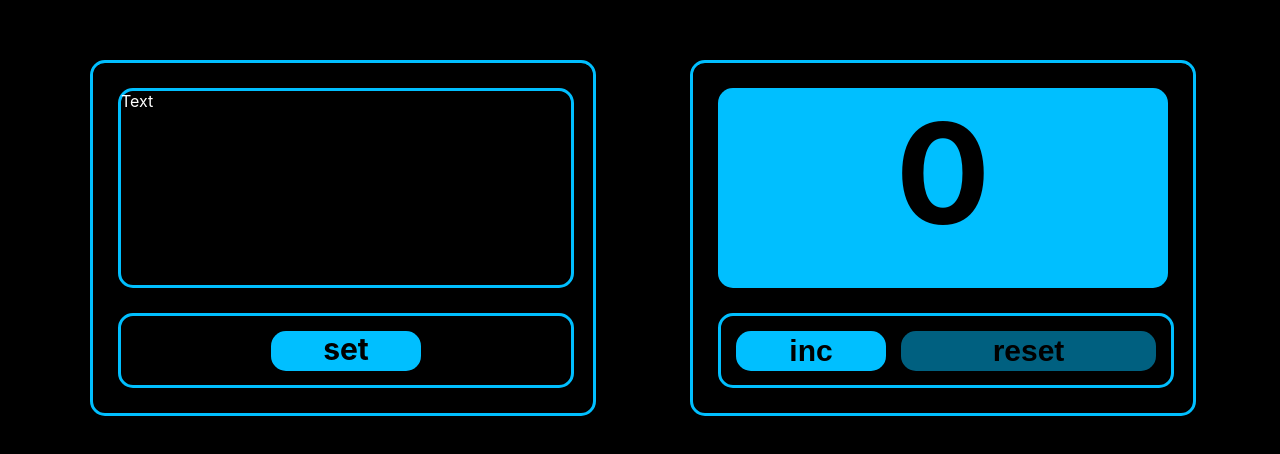
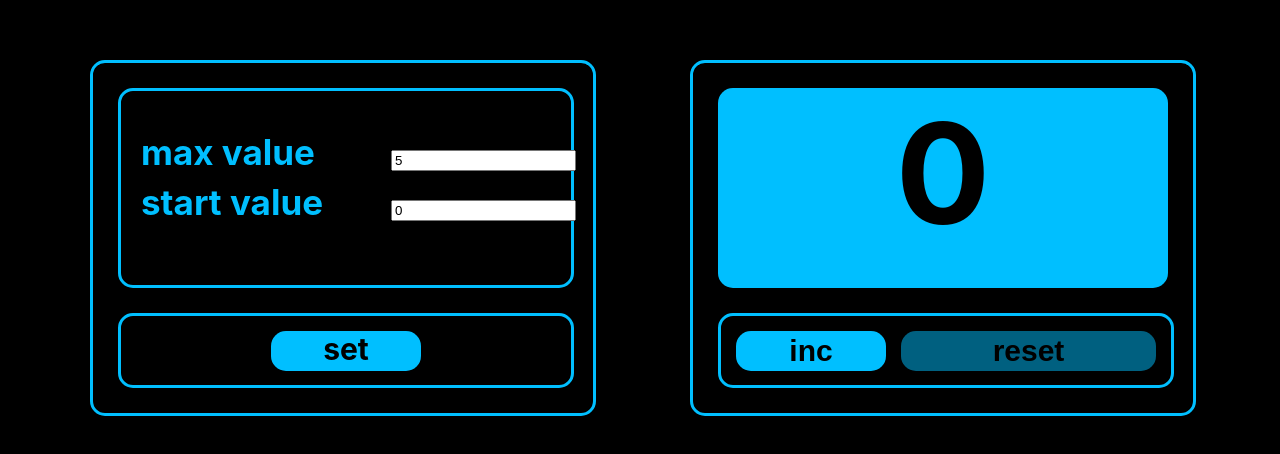
Before and after one commit to Freiii21/exam-monday, a React (Create React App) app: page / in a window 1280 px wide. Shown: the part 190-644 px from the top of the page. Built offline with nearby package versions, Linux system fonts and the light colour scheme.

Commit message:
#42 Adding settings to counter. Part 2

```diff
--- a/src/components/Settings/Settings.module.css
+++ b/src/components/Settings/Settings.module.css
@@ -0,0 +1,14 @@
+.common {
+    display: grid;
+    grid-template-rows: 50px 50px;
+    font-size: 35px;
+    font-weight: bold;
+    color: deepskyblue;
+    margin-top: 40px;
+    margin-left: 20px;
+}
+
+.row {
+    display: grid;
+    grid-template-columns: 250px 50px;
+}
--- a/src/components/Settings/Settings.tsx
+++ b/src/components/Settings/Settings.tsx
@@ -1,11 +1,20 @@
+import s from './Settings.module.css'
+
 type SettingsPropsType = {
 
 }
 
 export const Settings = (props:SettingsPropsType) => {
     return (
-        <div>
-            Text
+        <div className={s.common}>
+            <div className={s.row}>
+                <div>max value</div>
+                <div><input type={'number'} value={'5'}/></div>
+            </div>
+            <div className={s.row}>
+                <div>start value</div>
+                <div><input type={'number'} value={'0'}/></div>
+            </div>
         </div>
     )
 }
```
